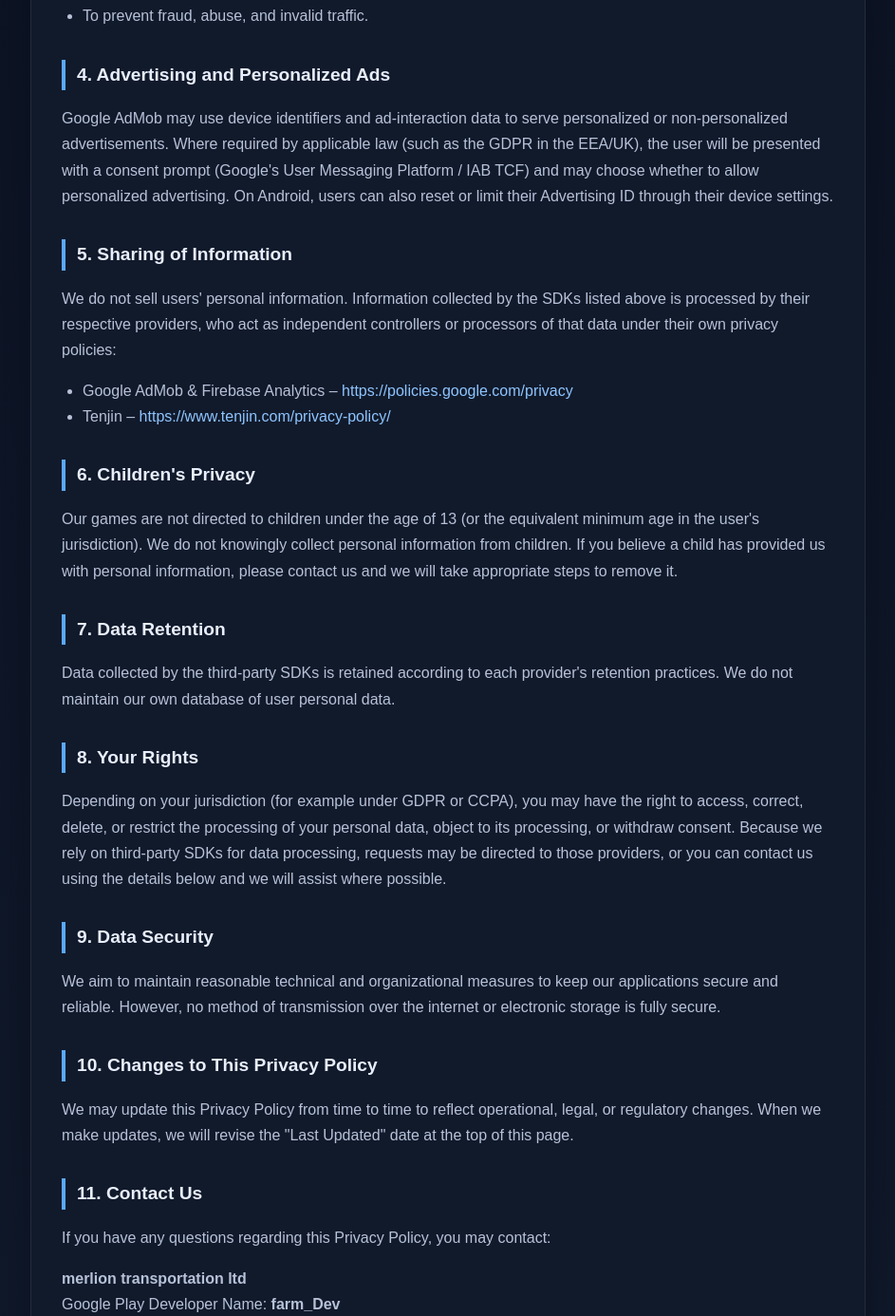
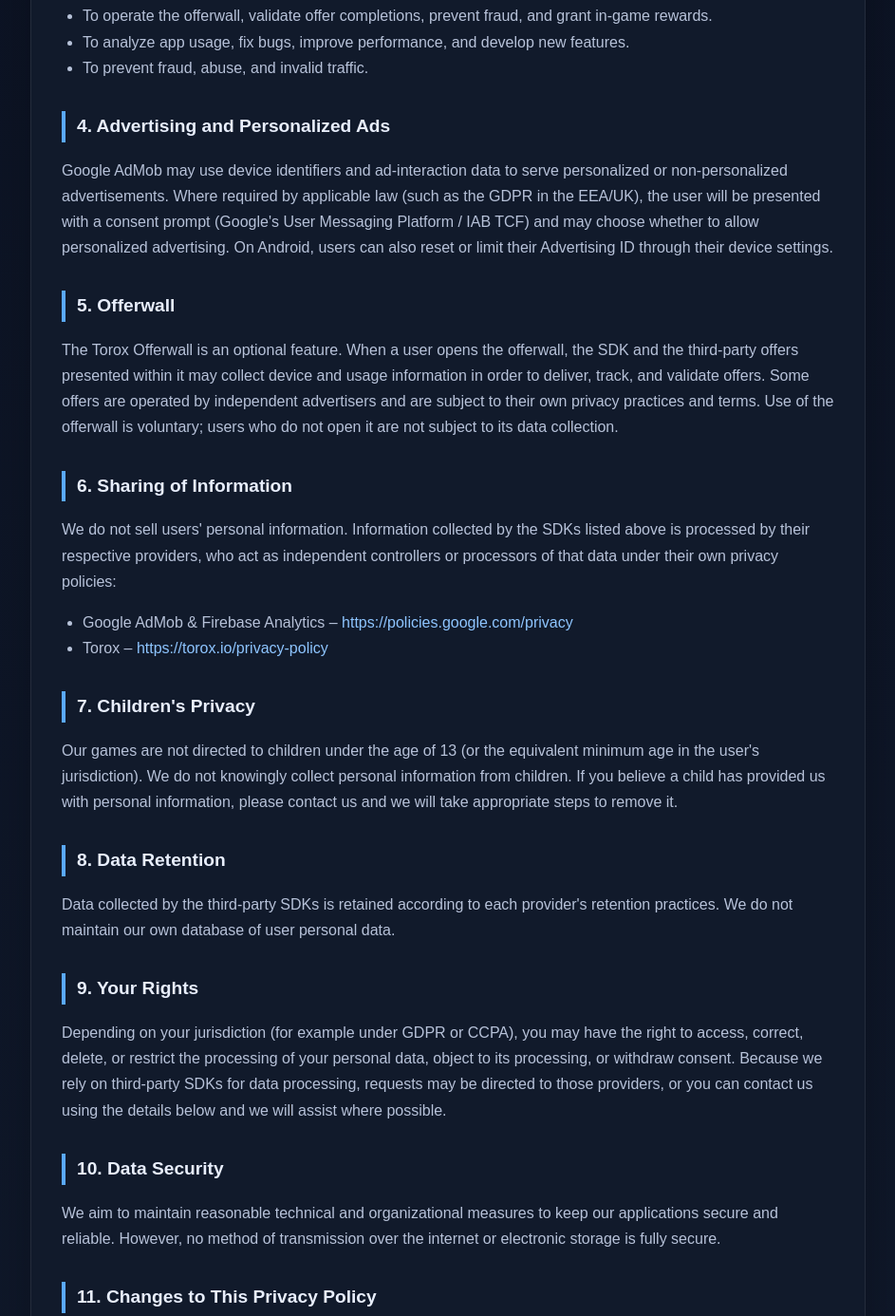
Before and after one commit to ronlfk/GEZER-INVESTMENTS-LTD, a plain HTML site: page index.html in a window 1280 px wide. Shown: the part 1180-2566 px from the top of the page at 95% size, without its empty margins (168-1111 px from the left). Drawn offline with Linux system fonts and the light colour scheme.

Commit message:
Update index.html

```diff
--- a/index.html
+++ b/index.html
@@ -127,13 +127,13 @@
         We do not directly ask users to provide personal information such as name, email,
         phone number, address, contacts, photos, or payment data. However, our games integrate
         third-party software development kits (SDKs) that may automatically collect certain
-        technical and usage information for the purposes of advertising, attribution, and
-        analytics. These SDKs are:
+        technical and usage information for the purposes of advertising, analytics, and
+        offerwall functionality. These SDKs are:
       </p>
       <ul>
         <li><strong>Google AdMob</strong> – serves in-app advertisements.</li>
         <li><strong>Google Firebase Analytics</strong> – measures app usage and performance.</li>
-        <li><strong>Tenjin</strong> – measures install attribution and ad performance.</li>
+        <li><strong>Torox Offerwall</strong> – provides an in-app offerwall where users can complete offers and tasks in exchange for in-game rewards.</li>
       </ul>
 
       <h2>2. Categories of Data Collected by SDKs</h2>
@@ -148,7 +148,7 @@
         <li>IP address</li>
         <li>App usage data (sessions, screens, events, in-app interactions, crashes)</li>
         <li>Ad interaction data (impressions, clicks, ad performance)</li>
-        <li>Install and attribution data (install source, install time, campaign data)</li>
+        <li>Offerwall data (offers viewed, started, and completed; reward events; anonymous user ID assigned by the offerwall provider)</li>
       </ul>
       <p>
         We do not collect names, email addresses, phone numbers, precise GPS location,
@@ -158,7 +158,7 @@
       <h2>3. How the Data Is Used</h2>
       <ul>
         <li>To display advertisements within the game (including personalized or non-personalized ads, depending on user consent and region).</li>
-        <li>To measure app installs, attribution, and the performance of marketing campaigns.</li>
+        <li>To operate the offerwall, validate offer completions, prevent fraud, and grant in-game rewards.</li>
         <li>To analyze app usage, fix bugs, improve performance, and develop new features.</li>
         <li>To prevent fraud, abuse, and invalid traffic.</li>
       </ul>
@@ -173,7 +173,17 @@
         Advertising ID through their device settings.
       </p>
 
-      <h2>5. Sharing of Information</h2>
+      <h2>5. Offerwall</h2>
+      <p>
+        The Torox Offerwall is an optional feature. When a user opens the offerwall, the
+        SDK and the third-party offers presented within it may collect device and usage
+        information in order to deliver, track, and validate offers. Some offers are
+        operated by independent advertisers and are subject to their own privacy practices
+        and terms. Use of the offerwall is voluntary; users who do not open it are not
+        subject to its data collection.
+      </p>
+
+      <h2>6. Sharing of Information</h2>
       <p>
         We do not sell users' personal information. Information collected by the SDKs listed
         above is processed by their respective providers, who act as independent controllers
@@ -181,10 +191,10 @@
       </p>
       <ul>
         <li>Google AdMob &amp; Firebase Analytics – <a href="https://policies.google.com/privacy" target="_blank" rel="noopener">https://policies.google.com/privacy</a></li>
-        <li>Tenjin – <a href="https://www.tenjin.com/privacy-policy/" target="_blank" rel="noopener">https://www.tenjin.com/privacy-policy/</a></li>
+        <li>Torox – <a href="https://torox.io/privacy-policy" target="_blank" rel="noopener">https://torox.io/privacy-policy</a></li>
       </ul>
 
-      <h2>6. Children's Privacy</h2>
+      <h2>7. Children's Privacy</h2>
       <p>
         Our games are not directed to children under the age of 13 (or the equivalent minimum
         age in the user's jurisdiction). We do not knowingly collect personal information from
@@ -192,13 +202,13 @@
         contact us and we will take appropriate steps to remove it.
       </p>
 
-      <h2>7. Data Retention</h2>
+      <h2>8. Data Retention</h2>
       <p>
         Data collected by the third-party SDKs is retained according to each provider's
         retention practices. We do not maintain our own database of user personal data.
       </p>
 
-      <h2>8. Your Rights</h2>
+      <h2>9. Your Rights</h2>
       <p>
         Depending on your jurisdiction (for example under GDPR or CCPA), you may have the
         right to access, correct, delete, or restrict the processing of your personal data,
@@ -207,21 +217,21 @@
         us using the details below and we will assist where possible.
       </p>
 
-      <h2>9. Data Security</h2>
+      <h2>10. Data Security</h2>
       <p>
         We aim to maintain reasonable technical and organizational measures to keep our
         applications secure and reliable. However, no method of transmission over the
         internet or electronic storage is fully secure.
       </p>
 
-      <h2>10. Changes to This Privacy Policy</h2>
+      <h2>11. Changes to This Privacy Policy</h2>
       <p>
         We may update this Privacy Policy from time to time to reflect operational, legal,
         or regulatory changes. When we make updates, we will revise the "Last Updated" date
         at the top of this page.
       </p>
 
-      <h2>11. Contact Us</h2>
+      <h2>12. Contact Us</h2>
       <p>
         If you have any questions regarding this Privacy Policy, you may contact:
       </p>
```
